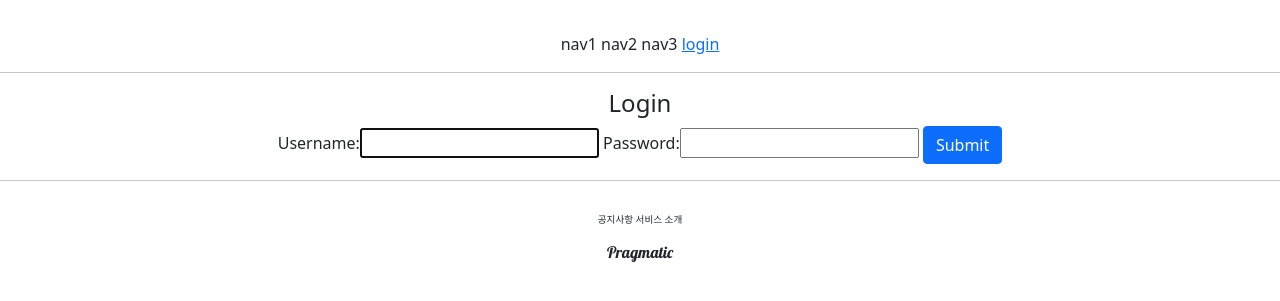
After one commit to jabberwocker04/pragmatic, a Django app: page /account/login/ in a window 1280 px wide. The commit adds this page. Shown: the top 301 px of the page. Run offline with Django 3.2, Linux system fonts and the light colour scheme.

Commit message:
django course 22 commit

```diff
--- /dev/null
+++ b/accountapp/templates/accountapp/login.html
@@ -0,0 +1,18 @@
+{% extends 'base.html' %}
+
+{% block content %}
+
+<div style="text-align: center">
+    <div>
+        <h4>Login</h4>
+    </div>
+    <div>
+        <form action="" method="post">
+            {% csrf_token %}
+            {{ form }}
+            <input type="submit" class="btn btn-primary">
+        </form>
+    </div>
+</div>
+
+{% endblock %}
--- a/accountapp/urls.py
+++ b/accountapp/urls.py
@@ -1,3 +1,4 @@
+from django.contrib.auth.views import LoginView, LogoutView
 from django.urls import path
 
 from accountapp.views import hello_world, AccountCreateView
@@ -7,5 +8,9 @@ app_name = "accountapp"
 urlpatterns = [
     path('hello_world/', hello_world, name='hello_world'),
 
+    path('login/', LoginView.as_view(template_name='accountapp/login.html'), name='login'),
+
+    path('logout/', LogoutView.as_view(), name='logout'),
+
     path('create/', AccountCreateView.as_view(), name='create'),
 ]
--- a/pragmatic/settings.py
+++ b/pragmatic/settings.py
@@ -13,6 +13,8 @@ https://docs.djangoproject.com/en/3.1/ref/settings/
 from pathlib import Path
 
 import os, environ
+
+from django.urls import reverse_lazy
 
 env = environ.Env(
     # set casting, default value
@@ -138,3 +140,6 @@ STATIC_ROOT = os.path.join(BASE_DIR, 'staticfiles')
 STATICFILES_DIRS = [
     BASE_DIR / "static",
 ]
+
+LOGIN_REDIRECT_URL = reverse_lazy('accountapp:login:hello_world')
+LOGOUT_REDIRECT_URL = reverse_lazy('accountapp:login:login')
--- a/templates/header.html
+++ b/templates/header.html
@@ -6,11 +6,16 @@
 
         <div>
             <span>nav1</span>
-
-            <span>nav1</span>
-
-            <span>nav1</span>
-
-            <span>nav1</span>
+            <span>nav2</span>
+            <span>nav3</span>
+            {% if not user.is_authenticated %}
+            <a href="{% url 'accountapp:login' %}?next={{ request.path }}">
+                <span>login</span>
+            </a>
+            {% else %}
+            <a href="{% url 'accountapp:logout' %}?next={{ request.path }}">
+                <span>logout</span>
+            </a>
+            {% endif %}
         </div>
     </div>
```
